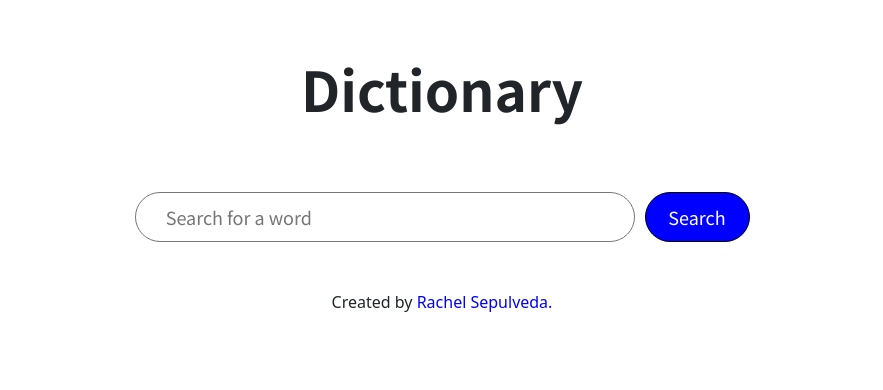
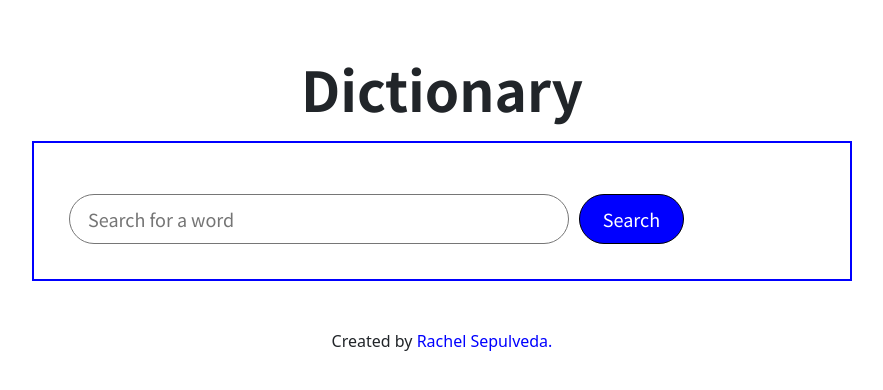
Before and after one commit to Rachelsep/dictionary-react-app, a React (Create React App) app: page / in a window 1280 px wide. Shown: the top 390 px of the page, without its empty margins (198-1081 px from the left). Built offline with nearby package versions, Linux system fonts and the light colour scheme.

Commit message:
updated css

```diff
--- a/src/Homepage.css
+++ b/src/Homepage.css
@@ -1,7 +1,7 @@
 .dictionary {
   font-family: "Noto Sans TC", sans-serif;
   margin: 0 auto;
-  padding: 25px;
+  padding-top: 25px;
   font-size: 55px;
   font-weight: 600;
 }
--- a/src/Meaning.css
+++ /dev/null
@@ -1,3 +0,0 @@
-.definition {
-  text-align: left;
-}
--- a/src/Meaning.js
+++ b/src/Meaning.js
@@ -1,10 +1,10 @@
 import React from "react";
-import "./Meaning.css";
 import Synonyms from "./Synonyms";
 
 export default function Meaning(props) {
   return (
     <div className="definition">
+      <section>
         <h3>{props.meaning.partOfSpeech}</h3>
         <br />
         {props.meaning.definitions.map(function (definition, index) {
@@ -24,6 +24,7 @@ export default function Meaning(props) {
             </div>
           );
         })}
+      </section>
     </div>
   );
 }
--- a/src/Phonetics.js
+++ b/src/Phonetics.js
@@ -1,10 +1,11 @@
 import React from "react";
+import "./WordData.css";
 
 export default function Phonetics(props) {
   return (
     <div className="phonetics">
-      <p>Text: {props.phonetics.text}</p>
       <a href={props.phonetics.audio}>Audio</a>
+      <p>{props.phonetics.text}</p>
     </div>
   );
 }
--- a/src/Search.css
+++ b/src/Search.css
@@ -1,5 +1,4 @@
 .searchbar {
-  margin-top: 30px;
   font-family: "Noto Sans TC", sans-serif;
 }
 
@@ -18,6 +17,10 @@ input:focus {
   outline: none;
 }
 
+form {
+  padding: 20px 20px;
+}
+
 .button {
   height: 50px;
   border-radius: 25px;
--- a/src/Search.js
+++ b/src/Search.js
@@ -24,16 +24,18 @@ export default function Search() {
 
   return (
     <div className="searchbar">
+      <section>
         <form onSubmit={search} className="form">
           <input
             className="input-field"
             type="search"
-          placeholder="     Search for a word"
+            placeholder="  Search for a word"
             onChange={handleSubmit}
             autoFocus="on"
           ></input>
           <button className="button mt-3">Search</button>
         </form>
+      </section>
       <WordData data={wordData} />
     </div>
   );
--- a/src/Synonyms.js
+++ b/src/Synonyms.js
@@ -1,4 +1,5 @@
 import React from "react";
+import "./WordData.css";
 
 export default function Synonyms(props) {
   if (props.synonyms) {
--- a/src/WordData.css
+++ b/src/WordData.css
@@ -7,3 +7,14 @@
   text-align: left;
   margin-bottom: 20px;
 }
+
+section {
+  color: black;
+  border-style: solid;
+  border-width: 2px;
+  border-color: blue;
+  text-align: center;
+  margin: 20px 200px;
+  padding: 15px;
+  text-align: left;
+}
--- a/src/WordData.js
+++ b/src/WordData.js
@@ -7,6 +7,7 @@ export default function WordData(props) {
   if (props.data) {
     return (
       <div className="word-data">
+        <section>
           <h1 className="word">{props.data.word}</h1>
           {props.data.phonetics.map(function (phonetics, index) {
             return (
@@ -15,7 +16,8 @@ export default function WordData(props) {
               </div>
             );
           })}
-        ;
+        </section>
+
         {props.data.meanings.map(function (meaning, index) {
           return (
             <div key={index}>
```
Lines whose indentation alone changed are shown as unchanged.
